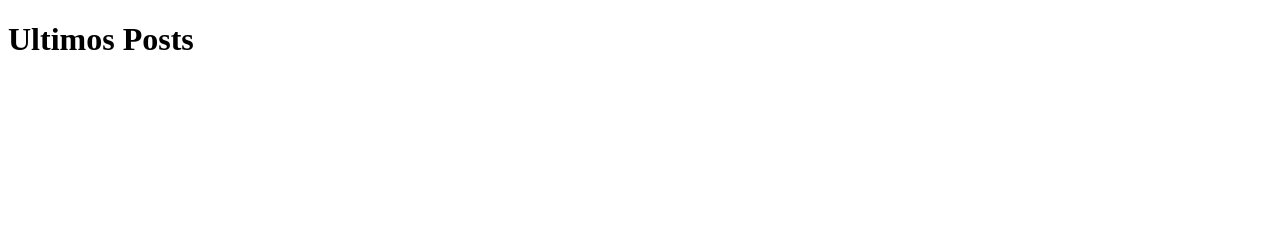
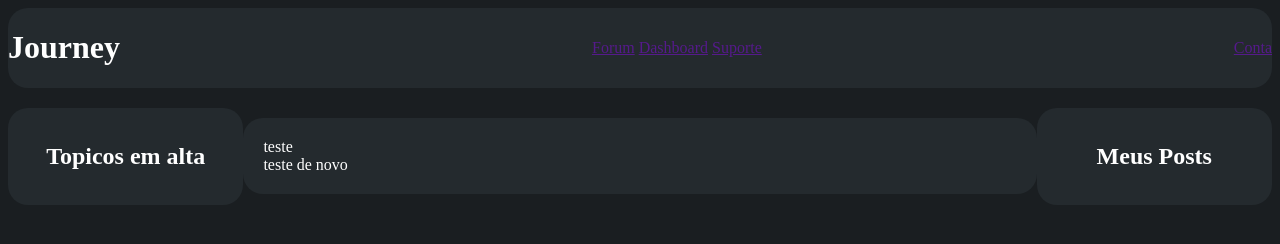
Before and after one commit to gMedeiros23/Journey-Projeto-Individual, a website: page public/dashboard/forum.html in a window 1280 px wide. Drawn offline with Linux system fonts and the light colour scheme; no server answers.

Commit message:
Forum - Estrutura HTML e Design CSS inicial

```diff
--- /dev/null
+++ b/public/css/forum.css
@@ -0,0 +1,36 @@
+body{
+    background-color: rgb(26, 30, 33);
+    color: white;
+}
+
+header{
+    display: flex;
+    flex-direction: row;
+    justify-content: space-between;
+    align-items: center;
+    background-color: rgb(36, 42, 46);
+    border-radius: 20px;
+}
+
+main{
+    display: flex;
+    flex-direction: row;
+    justify-content: space-between;
+    align-items: center;
+    margin-top: 20px;
+}
+
+.posts_container{
+    background-color: rgb(36, 42, 46);
+    width: 110vh;
+    border-radius: 20px;
+    padding: 20px;
+}
+
+.lateral_container{
+    background-color: rgb(36, 42, 46);
+    width: 30vh;
+    border-radius: 20px;
+    padding: 15px;
+    text-align: center;
+}
--- a/public/dashboard/forum.html
+++ b/public/dashboard/forum.html
@@ -4,20 +4,44 @@
 <head>
     <meta charset="UTF-8">
     <meta name="viewport" content="width=device-width, initial-scale=1.0">
+    <link rel="stylesheet" href="../css/forum.css">
     <title>Journey | Forum</title>
 </head>
 
 <body>
 
-    <head>
-
-    </head>
+    <header>
+        <h1>Journey</h1>
+        <div>
+            <a href="">Forum</a>
+            <a href="">Dashboard</a>
+            <a href="">Suporte</a>
+        </div>
+        <a href="">Conta</a>
+    </header>
 
     <main>
-        <h1>Ultimos Posts</h1>
+
+        <div id="topicos_em_alta" class="lateral_container">
+            <h2>Topicos em alta</h2>
+        </div>
+
         <div id="posts_container" class="posts_container">
 
+            <div id="criar_post">
+                teste
+            </div>
+
+            <div>
+                teste de novo
+            </div>
+
         </div>
+
+        <div id="meus_posts" class="lateral_container">
+            <h2>Meus Posts</h2>
+        </div>
+
     </main>
 
 </body>
```
